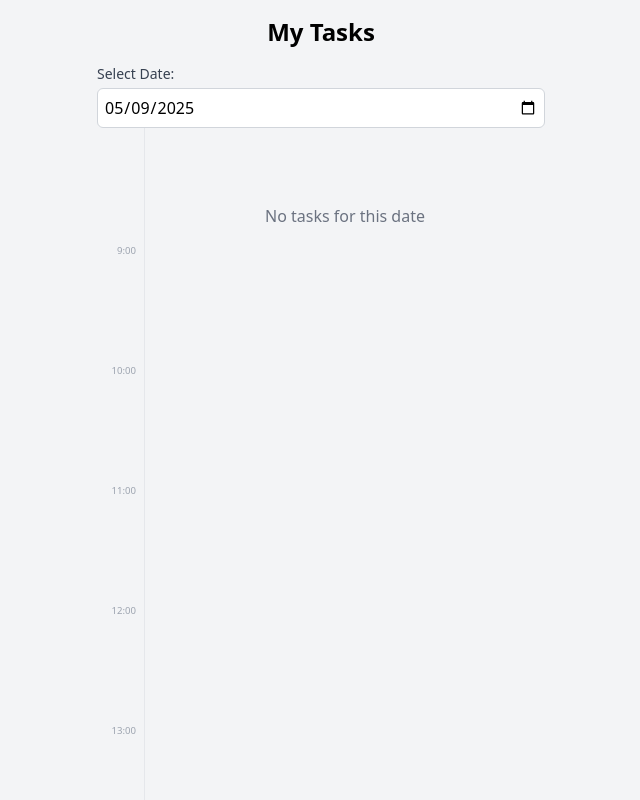
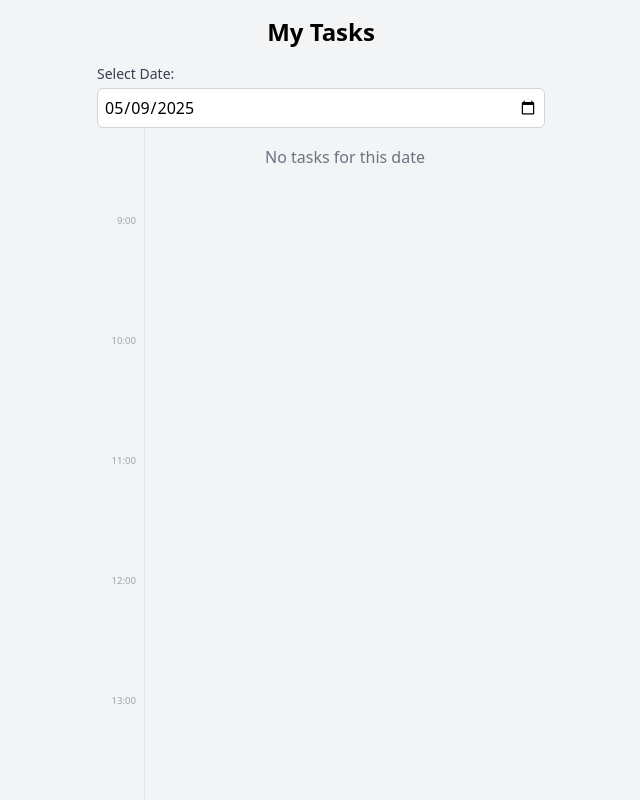
Before and after one commit to jonamar/caldo, a React (Create React App) app: page / in a window 1280 px wide. Shown: the top 800 px of the page, without its empty margins (319-959 px from the left). Built offline with nearby package versions, Linux system fonts and the light colour scheme; no server answers.

Commit message:
refactor: optimize calendar layout with reduced padding and more precise time calculations

```diff
--- a/src/components/Calendar.js
+++ b/src/components/Calendar.js
@@ -87,17 +87,18 @@ function Calendar() {
 
   // Calendar constants and configuration
   const SCALE_FACTOR = 2; // 2px per minute = 120px per hour
-  const HEADER_HEIGHT = 60; // Height of the date selector area
+  const HEADER_HEIGHT = 30; // Minimal height of the date selector area
   const TIME_COLUMN_WIDTH = 48; // Width of the time markers column
-  const TASK_BUFFER = 8; // Buffer space for tasks
+  const TASK_BUFFER = 4; // Reduced buffer space for tasks
+  const TOP_PADDING = 5; // Extremely minimal padding at the top of the calendar
 
   // Single source of truth for all time-to-position calculations
   const timeToPosition = (hours, minutes, options = {}) => {
     const { includeHeaderOffset = true, applyTaskOffset = false } = options;
     const timeRange = calculateTimeRange(tasks);
 
-    // Calculate minutes from the start of the visible range
-    const minutesFromStart = (hours - timeRange.startHour) * 60 + minutes;
+    // Calculate minutes from the start of the visible range, accounting for partial hour start
+    const minutesFromStart = (hours - timeRange.startHour) * 60 + minutes - (timeRange.startMinuteRemainder || 0);
 
     // Convert to pixels
     let position = minutesFromStart * SCALE_FACTOR;
@@ -182,18 +183,24 @@ function Calendar() {
       latestMinutes = Math.max(latestMinutes, endTotalMins);
     });
 
-    // Add exactly 30 min buffer, distributed as 15 min before and 15 min after
-    const bufferMinutes = 15;
+    // Absolute minimal buffer: 2 minutes above, 10 minutes below
+    const topBufferMinutes = 2;
+    const bottomBufferMinutes = 10;
 
     // Calculate start and end times with buffer
-    const startMinutes = Math.max(0, earliestMinutes - bufferMinutes);
-    const endMinutes = Math.min(24 * 60, latestMinutes + bufferMinutes);
+    const startMinutes = Math.max(0, earliestMinutes - topBufferMinutes);
+    const endMinutes = Math.min(24 * 60, latestMinutes + bottomBufferMinutes);
 
-    // Convert back to hours, rounding to the nearest hour
+    // Convert back to hours
     const startHour = Math.floor(startMinutes / 60);
+    const startMinuteRemainder = startMinutes % 60;
     const endHour = Math.ceil(endMinutes / 60);
 
-    return { startHour, endHour };
+    return {
+      startHour,
+      startMinuteRemainder,
+      endHour
+    };
   };
 
   const timeRange = calculateTimeRange(tasks);
@@ -201,7 +208,7 @@ function Calendar() {
 
   return (
     <div className="w-full max-w-md space-y-0 relative">
-      <div className="mb-2 relative z-30">
+      <div className="mb-1 relative z-30">
         <label htmlFor="date-select" className="block text-sm font-medium text-gray-700 mb-1">
           Select Date:
         </label>
@@ -214,7 +221,7 @@ function Calendar() {
         />
       </div>
 
-      {/* Time range is automatically calculated */}
+      {/* Time range is automatically calculated with 20min buffer above and 40min below */}
 
       {/* Current time indicator */}
       {isCurrentTimeVisible() && (
@@ -229,7 +236,7 @@ function Calendar() {
       )}
 
       {/* Time grid lines - skip first and last hour */}
-      <div className="absolute left-0 top-[60px] bottom-0 w-12 border-r border-gray-200 pr-1 z-20">
+      <div className="absolute left-0 top-[30px] bottom-0 w-12 border-r border-gray-200 pr-1 z-20">
         {Array.from({ length: Math.max(0, visibleHours - 2) }, (_, i) => (
           <div key={`time-${i}`} className="relative">
             <div
@@ -245,7 +252,7 @@ function Calendar() {
       </div>
 
       {/* Horizontal grid lines - skip first and last hour */}
-      <div className="absolute left-[48px] right-0 top-[60px] bottom-0 pointer-events-none">
+      <div className="absolute left-[48px] right-0 top-[30px] bottom-0 pointer-events-none">
         {Array.from({ length: Math.max(0, visibleHours - 2) }, (_, i) => (
           <div
             key={`grid-${i}`}
@@ -261,10 +268,10 @@ function Calendar() {
       </div>
 
       <div style={{
-        height: `${visibleHours * 60 * SCALE_FACTOR + HEADER_HEIGHT}px`,
+        height: `${visibleHours * 60 * SCALE_FACTOR + TOP_PADDING}px`,
         position: 'relative',
         marginLeft: `${TIME_COLUMN_WIDTH}px`,
-        paddingTop: `${HEADER_HEIGHT}px`
+        paddingTop: `${TOP_PADDING}px`
       }}>
         {isLoading ? (
           <div className="text-center py-2">Loading tasks...</div>
```
